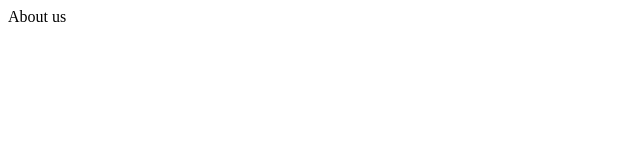
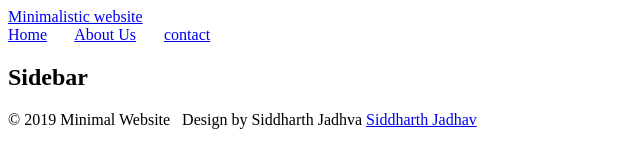
Before and after one commit to siddharthJadhav/new-html-web, a plain HTML site: page about.html in a window 1280 px wide. Shown: the whole page, without its empty margins (0-640 px from the left). Drawn offline with Linux system fonts and the light colour scheme.

Commit message:
add footer

```diff
--- a/about.html
+++ b/about.html
@@ -1 +1,41 @@
-About us
+<!DOCTYPE html>
+<html lang="en">
+
+<head>
+  <meta charset="UTF-8">
+  <title>About Us</title>
+  <link rel="stylesheet" href="css/style.css">
+  <script src="js/script.js"></script>
+</head>
+
+<body>
+
+  <div class="container">
+    <header class="header">
+      <a href="index.html">Minimalistic website</a>
+    </header>
+    <nav class="menu">
+      <a href="index.html">Home</a> &nbsp; &nbsp; &nbsp;
+      <a href="about.html">About Us</a> &nbsp; &nbsp; &nbsp;
+      <a href="contact.html">contact</a>
+    </nav>
+
+    <aside>
+      <h1>Sidebar</h1>
+    </aside>
+
+    <article class="main">
+
+
+    </article>
+
+    <footer>
+      &copy; 2019 Minimal Website &nbsp; Design by Siddharth Jadhva
+      <a href="index.html">Siddharth Jadhav</a>
+    </footer>
+
+  </div>
+
+</body>
+
+</html>
```
Also changed, not shown: contact.html (+41 -1 lines), index.html (+6 -1 lines).
